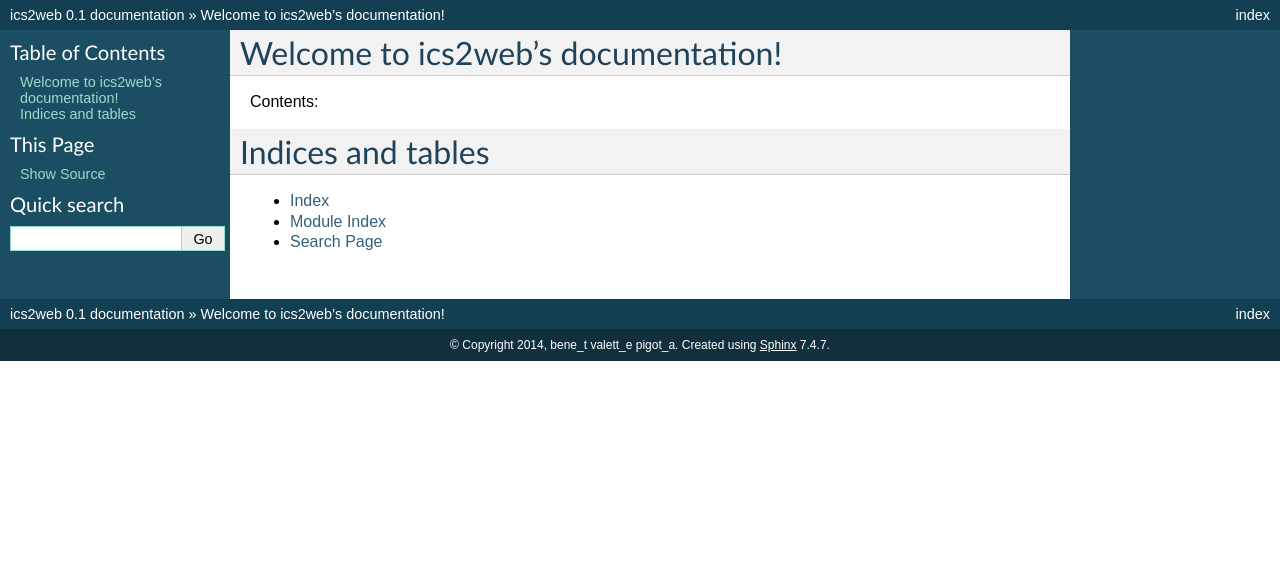
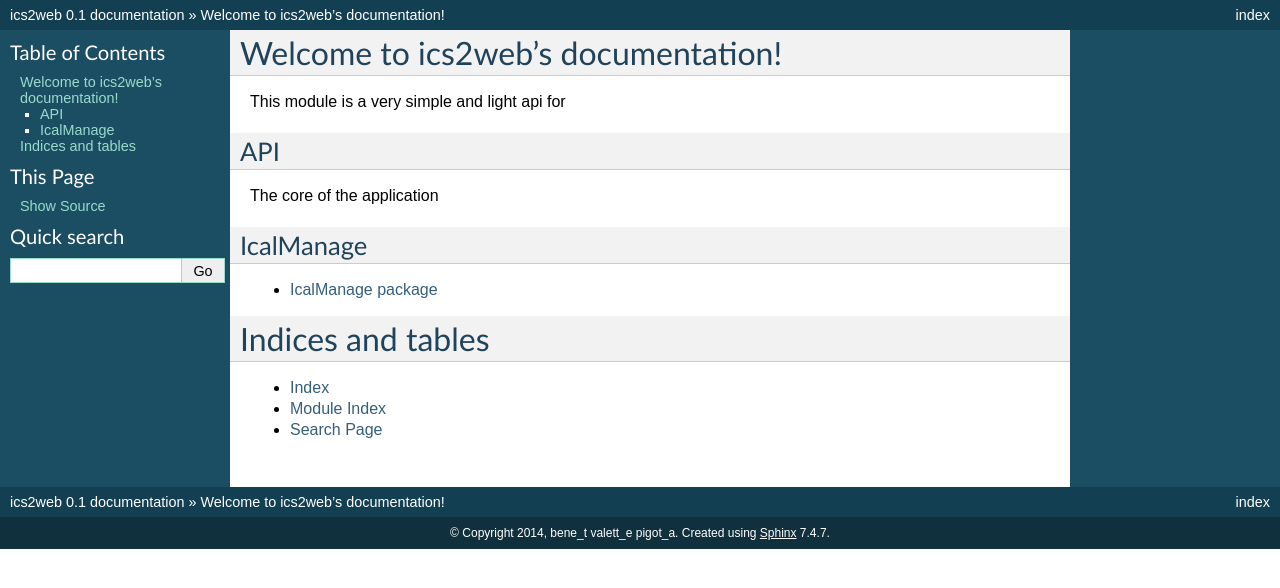
Before and after one commit to karec/ics2web, a Sphinx documentation site: the page built from doc/source/index.rst, in a window 1280 px wide. Shown: the top 588 px of the page. Built offline with Sphinx 7.4.7, drawn with Linux system fonts in a browser that asks for light colours.

Commit message:
update doc and start ref #6

```diff
--- a/doc/source/api.icalmanage.rst
+++ b/doc/source/api.icalmanage.rst
@@ -1,5 +1,5 @@
-api.icalmanage package
-======================
+IcalManage package
+==================
 
 Submodules
 ----------
--- a/doc/source/index.rst
+++ b/doc/source/index.rst
@@ -6,7 +6,18 @@
 Welcome to ics2web's documentation!
 ===================================
 
-Contents:
+This module is a very simple and light api for
+
+API
+---
+
+The core of the application
+
+IcalManage
+----------
+
+* :doc:`api.icalmanage`
+
 
 .. toctree::
    :maxdepth: 2
```
Also changed, not shown: doc/source/api.rst (+7 -14 lines).
